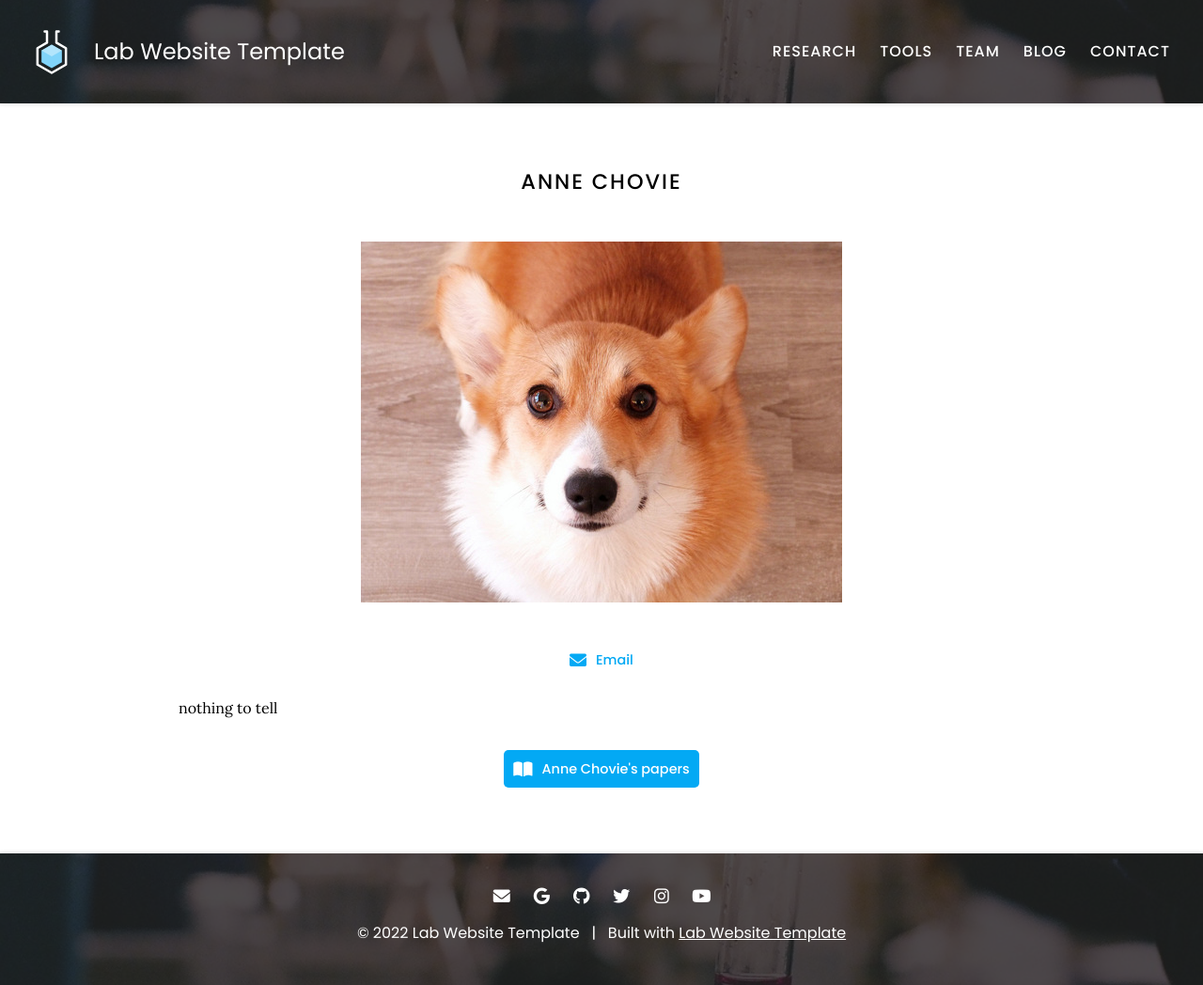
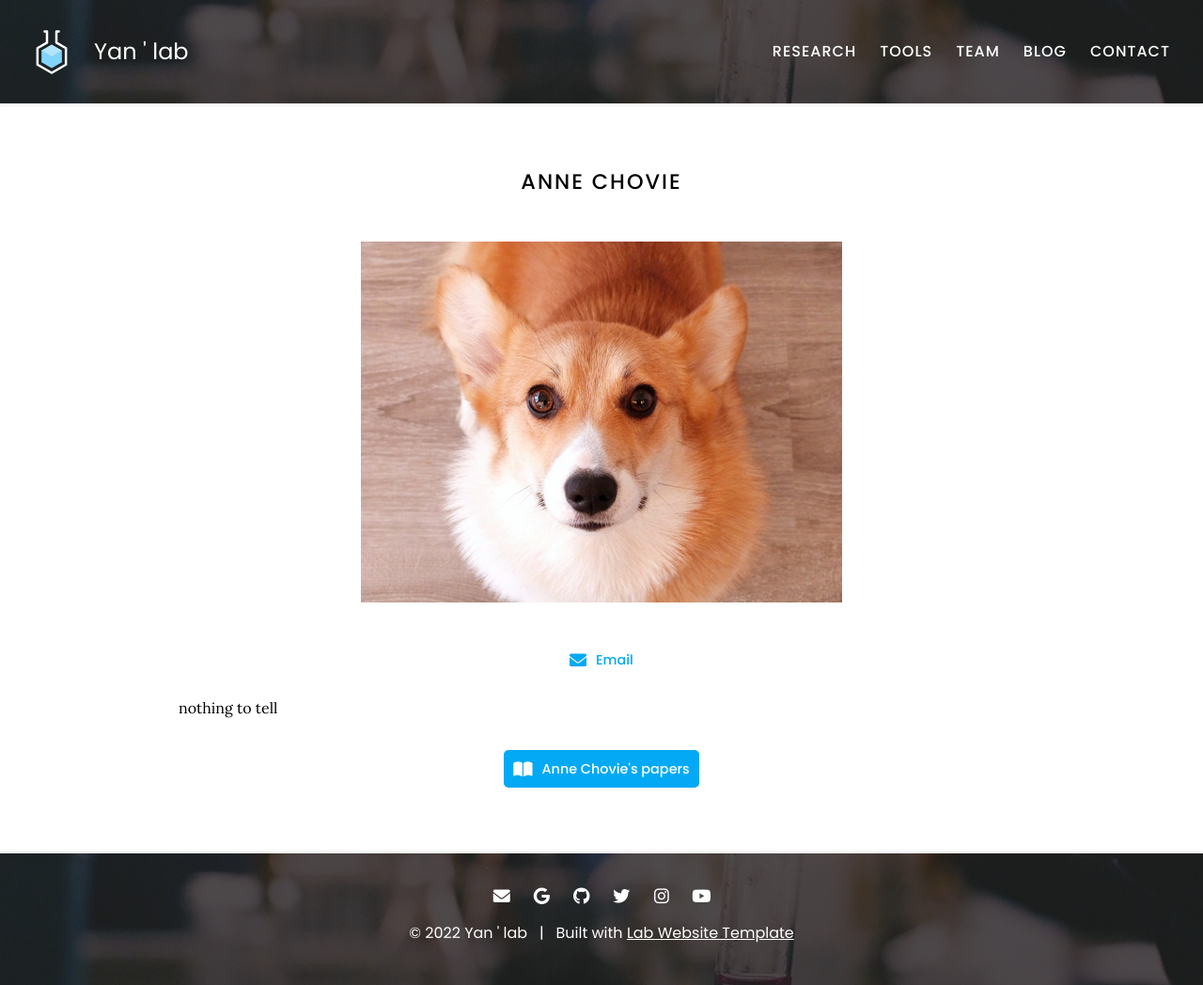
Before and after one commit to Ellison0920/lab-website, a Jekyll site: the page built from _members/anne-chovie.md, in a window 1280 px wide. Shown: the whole page at 94% size. Built offline with Jekyll 4.4.1, drawn with Linux system fonts in a browser that asks for light colours; part of the change alters nothing that is shown.

Commit message:
update some content

```diff
--- a/_config.yaml
+++ b/_config.yaml
@@ -1,8 +1,8 @@
 ### basic settings
 
 # site properties and page defaults
-title: Lab Website Template
-description: An easy-to-use, flexible website template for labs, with automatic citations, GitHub tag imports, pre-built components, and more.
+title: Yan ' lab
+description: MRI imaging research lab in Northwestern University
 logo: images/logo.svg
 header: images/background.jpg
 footer: images/background.jpg
@@ -11,7 +11,7 @@ baseurl: /lab-website-template
 # site social media and other links
 links:
   email: jane.smith@your-lab.com
-  google-scholar: Jane Smith
+  google-scholar: Lirong Yan
   github: your-lab
   twitter: YourLabHandle
   instagram: YourLabHandle
```
